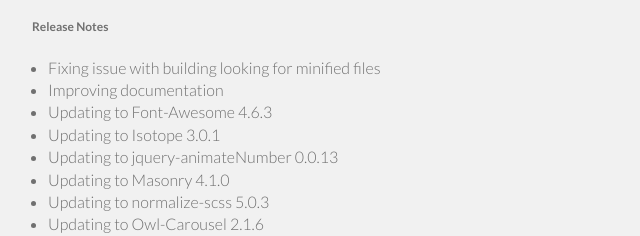
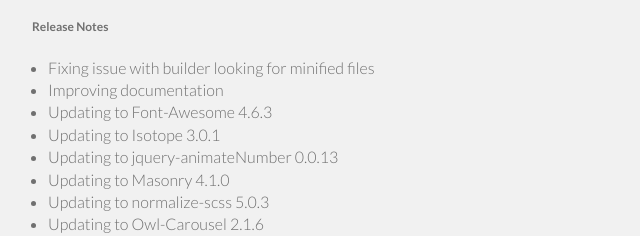
Before and after one commit to esr360/Kayzen.docs, a website: page changelog.html in a window 1280 px wide. Shown: the part 239-475 px from the top of the page, 0-640 px from the left. Drawn offline with nearby package versions, Linux system fonts and the light colour scheme.

Commit message:
updating docs

```diff
--- a/changelog.html
+++ b/changelog.html
@@ -85,7 +85,7 @@
                     <p>Released: 10th August 2016</p>
                     <h6>Release Notes</h6>
                     <ul class="clear">
-                        <li>Fixing issue with building looking for minified files</li>
+                        <li>Fixing issue with builder looking for minified files</li>
                         <li>Improving documentation</li>
                         <li> Updating to Font-Awesome 4.6.3</li>
                         <li> Updating to Isotope 3.0.1</li>
```
Also changed, not shown: README.md.
